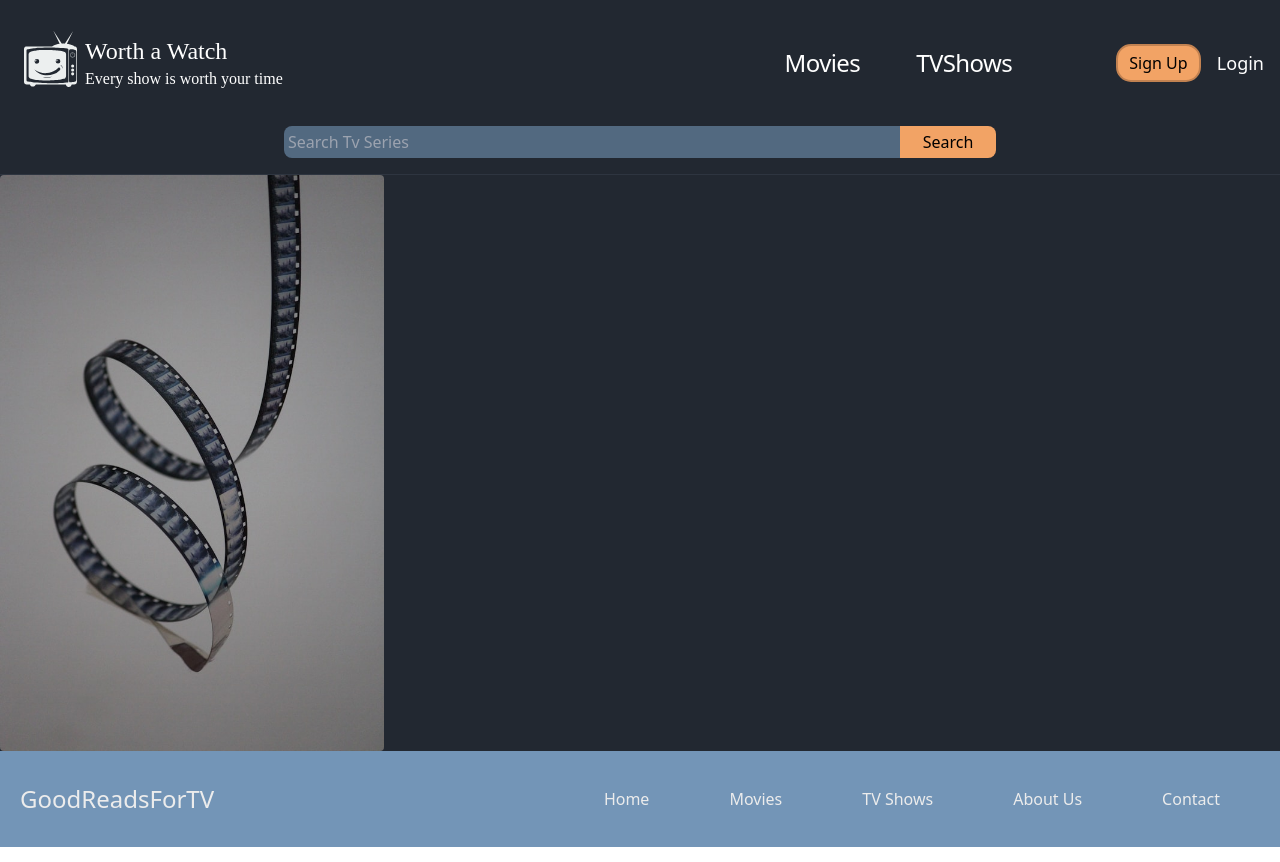
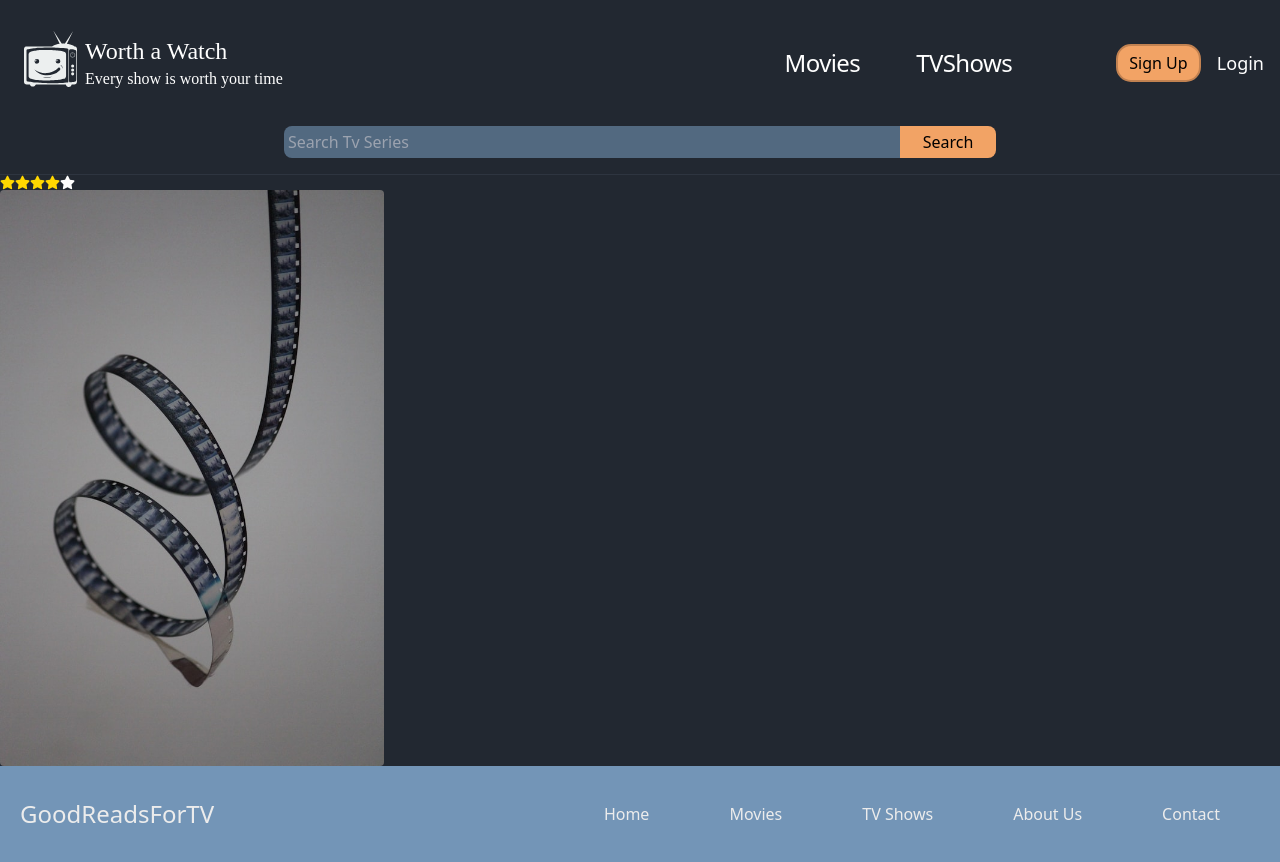
Before and after one commit to Dunder-Mifflin-Devs/GoodReadsForTV, a React (Vite) app in the folder good-reads-for-tv/: page /details in a window 1280 px wide. Built offline with nearby package versions, Linux system fonts and the light colour scheme.

Commit message:
adding review component

```diff
--- /dev/null
+++ b/good-reads-for-tv/src/components/ui/ReviewHolder.jsx
@@ -0,0 +1,21 @@
+import { useState } from "react";
+import {FaStar } from "react-icons/fa"
+// import {Cotainer, Radio, Rating} from
+
+const ReviewHolder = () => {
+    // const [rate, setRate] = useState(null);
+    return (
+        <div className="flex">
+            {[...Array(4)].map((start)=>{
+                return <FaStar color="gold" size={15}/>
+            })}
+            {[...Array(1)].map((start)=>{
+                return <FaStar color="white" size={15}/>
+            })}
+        </div>
+    );
+};
+
+
+
+export default ReviewHolder;
--- a/good-reads-for-tv/src/pages/Details.jsx
+++ b/good-reads-for-tv/src/pages/Details.jsx
@@ -1,11 +1,12 @@
 import React from 'react';
 import Feature from './../components/common/Feature';
-
+import ReviewHolder from '../components/ui/ReviewHolder'
 const Details = () => {
   return (
     <>
       <div className="flex flex-grow flex-row flex-wrap">
         <div className="w-96">
+          <ReviewHolder/>
           <Feature poster="{{ img: '', alt: '' }}" />
 
 
```
